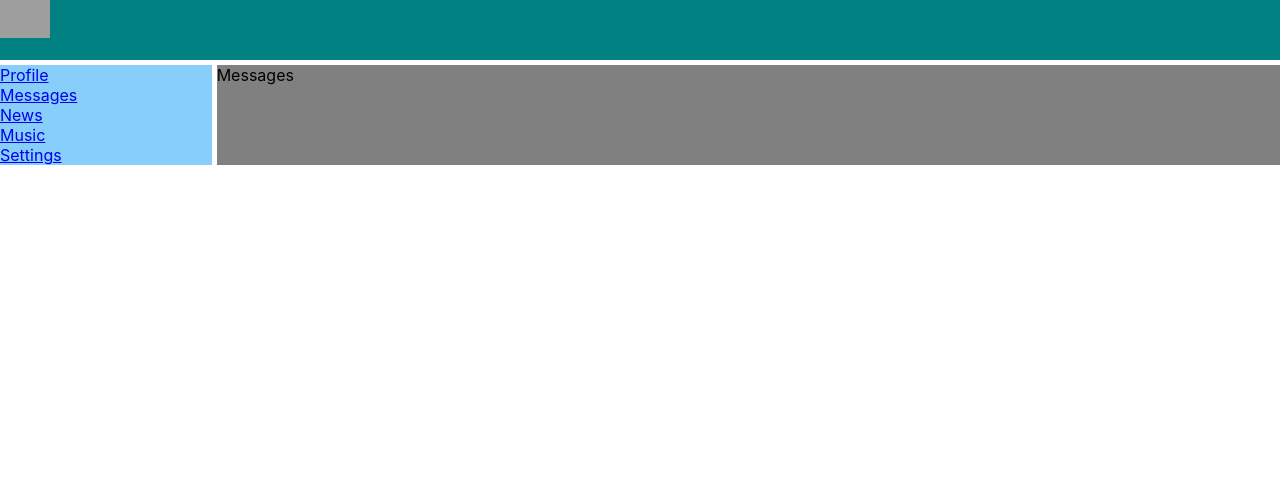
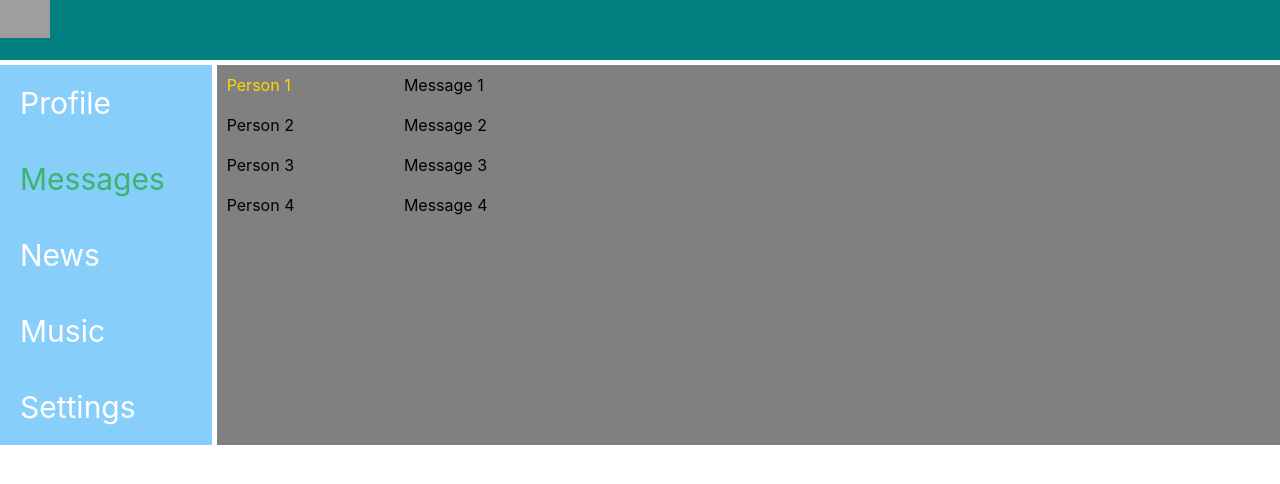
Before and after one commit to githubaccwork/projects, a React (Create React App) app: page /messages in a window 1280 px wide. Shown: the top 484 px of the page. Built offline with nearby package versions, Linux system fonts and the light colour scheme; grey boxes are pictures that could not be loaded.

Commit message:
added style for Messages

```diff
--- a/src/components/Messages/Messages.js
+++ b/src/components/Messages/Messages.js
@@ -3,8 +3,35 @@ import s from './Messages.module.css';
 
 const Messages = () => {
     return (
-        <div>
-            Messages
+        <div className={s.messages}>
+            <div className={s.names}>
+                <div className={s.namesItem + ' ' + s.active}>
+                    Person 1
+                </div>
+                <div className={s.namesItem}>
+                    Person 2
+                </div>
+                <div className={s.namesItem}>
+                    Person 3
+                </div>
+                <div className={s.namesItem}>
+                    Person 4
+                </div>
+            </div>
+            <div className={s.dialogs}>
+                <div className={s.dialogsItem}>
+                    Message 1
+                </div>
+                <div className={s.dialogsItem}>
+                    Message 2
+                </div>
+                <div className={s.dialogsItem}>
+                    Message 3
+                </div>
+                <div className={s.dialogsItem}>
+                    Message 4
+                </div>
+            </div>
         </div>
     );
 }
--- a/src/components/Messages/Messages.module.css
+++ b/src/components/Messages/Messages.module.css
@@ -0,0 +1,24 @@
+.messages {
+    display: grid;
+    grid-template-columns: 2fr 10fr;
+}
+
+.names {
+
+}
+
+.namesItem {
+    padding: 10px;
+}
+
+.namesItem.active {
+    color: gold;
+}
+
+.dialogs {
+
+}
+
+.dialogsItem {
+    padding: 10px;
+}
--- a/src/components/Navbar/Navbar.js
+++ b/src/components/Navbar/Navbar.js
@@ -6,19 +6,19 @@ const Navbar = () => {
     return (
         <nav className={s.nav}>
             <div className={s.item}>
-                <NavLink to="/profile">Profile</NavLink>
+                <NavLink to="/profile" activeClassName={s.active}>Profile</NavLink>
             </div>
             <div className={s.item}>
-                <NavLink to="/messages">Messages</NavLink>
+                <NavLink to="/messages" activeClassName={s.active}>Messages</NavLink>
             </div>
             <div className={s.item}>
-                <NavLink to="/news">News</NavLink>
+                <NavLink to="/news" activeClassName={s.active}>News</NavLink>
             </div>
             <div className={s.item}>
-                <NavLink to="/music">Music</NavLink>
+                <NavLink to="/music" activeClassName={s.active}>Music</NavLink>
             </div>
             <div className={s.item}>
-                <NavLink to="/settings">Settings</NavLink>
+                <NavLink to="/settings" activeClassName={s.active}>Settings</NavLink>
             </div>
          </nav>
     );
--- a/src/components/Navbar/Navbar.module.css
+++ b/src/components/Navbar/Navbar.module.css
@@ -4,5 +4,15 @@
 }
 
 .item {
-  color: aliceblue;
+  padding: 20px;
+  font-size: 30px;
 }
+
+.item a {
+  color: white;
+  text-decoration: none;
+}
+
+.item a.active {
+  color: mediumseagreen;
+}
```
